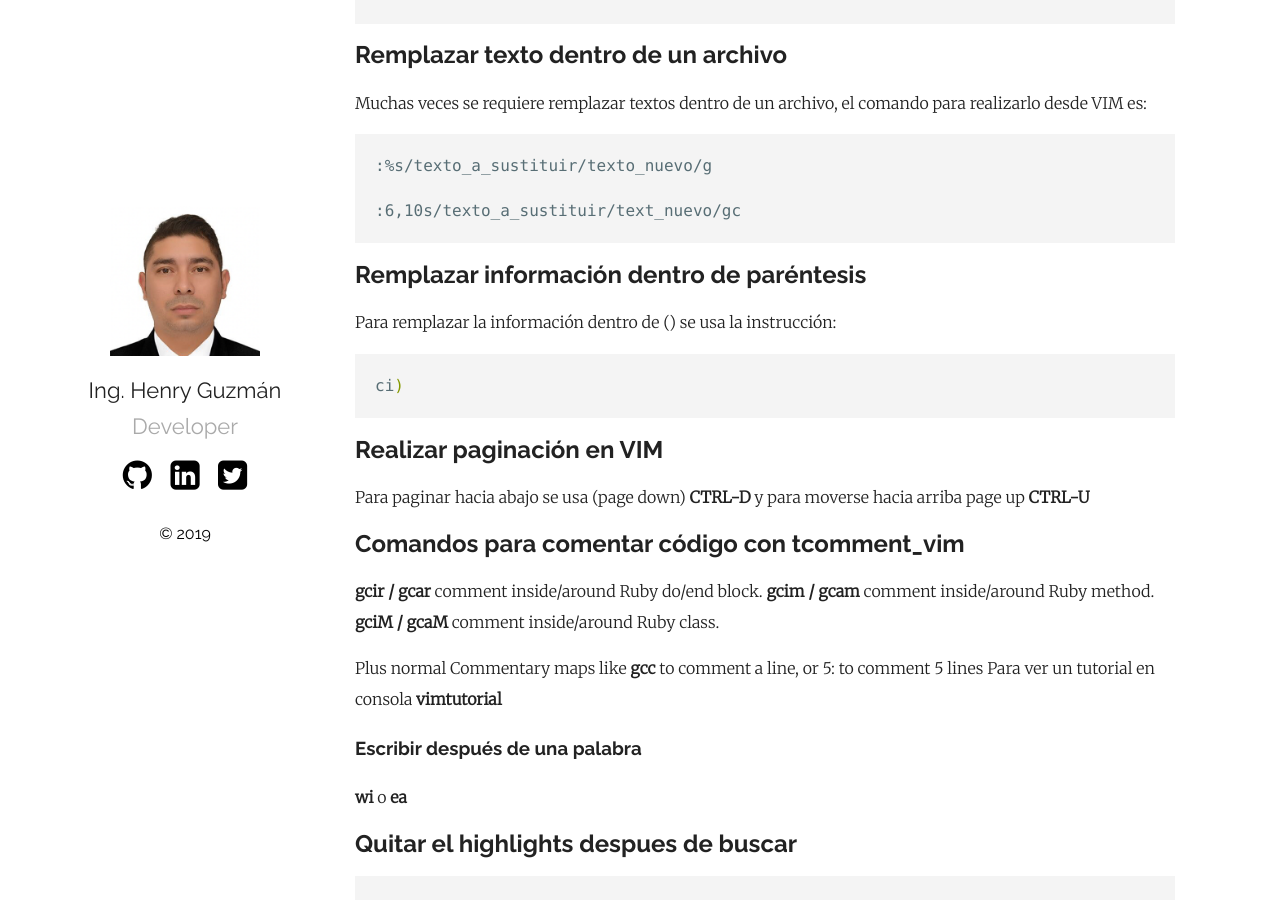
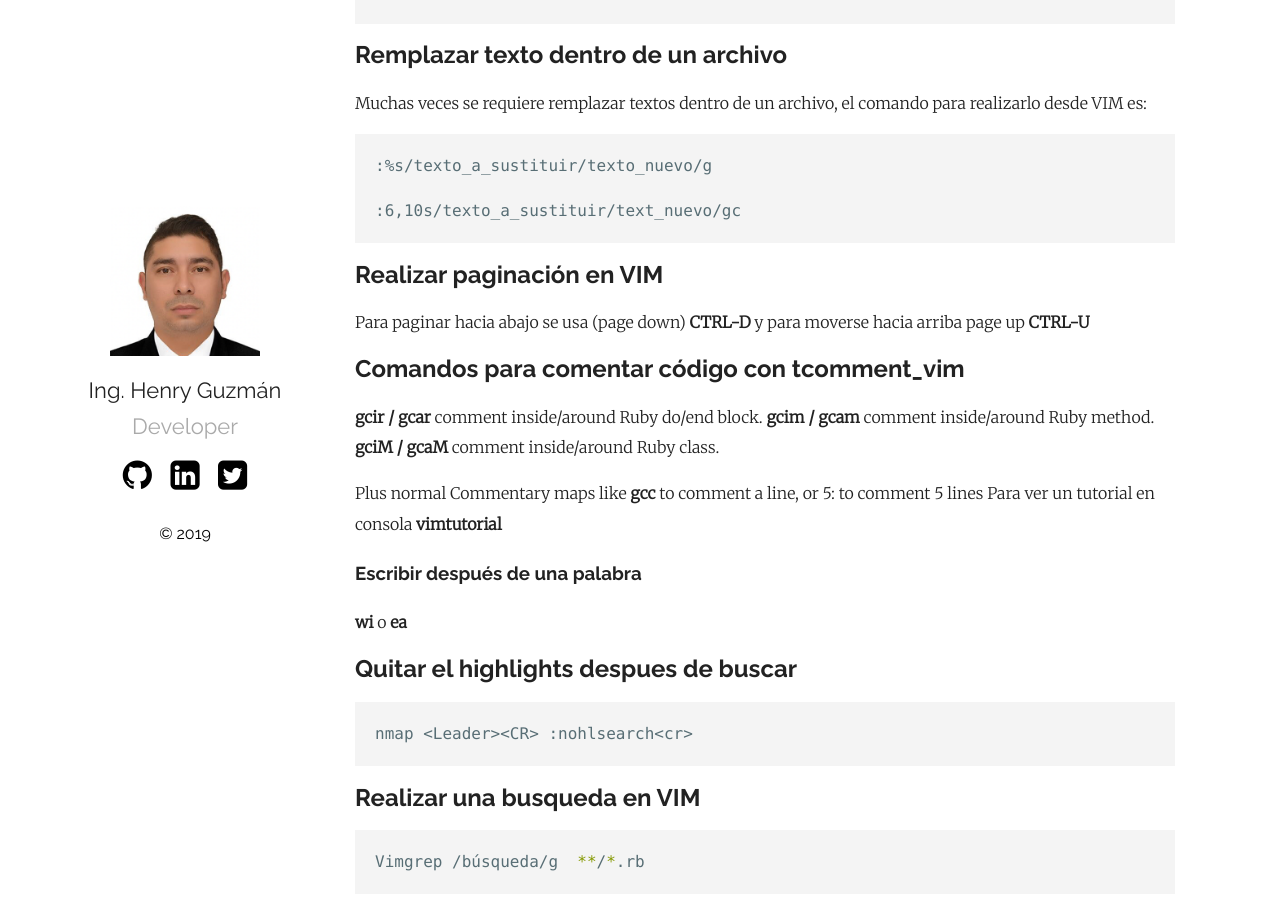
Before and after one commit to hguzman/hguzman.github.io, a Jekyll site: the page built from _posts/2019-11-29-listado-de-comandos-utiles-para-trabajar-en.vim.markdown, in a window 1280 px wide and 900 px high, scrolled down 319 px. Built offline with Jekyll 4.4.1, drawn with Linux system fonts in a browser that asks for light colours; comment, search, counter and statistics services are not loaded.

Commit message:
Update 2019-11-29-listado-de-comandos-utiles-para-trabajar-en.vim.markdown

````diff
--- a/_posts/2019-11-29-listado-de-comandos-utiles-para-trabajar-en.vim.markdown
+++ b/_posts/2019-11-29-listado-de-comandos-utiles-para-trabajar-en.vim.markdown
@@ -22,14 +22,6 @@ Muchas veces se requiere remplazar textos dentro de un archivo, el comando para
 :6,10s/texto_a_sustituir/text_nuevo/gc
 ```
 
-## Remplazar información dentro de paréntesis
-
-Para remplazar la información dentro de () se usa la instrucción:
-
-
-```shell
-ci)
-```
 ## Realizar paginación en VIM
 
 Para paginar hacia abajo se usa (page down) **CTRL-D** y para moverse hacia arriba page up **CTRL-U**
````
